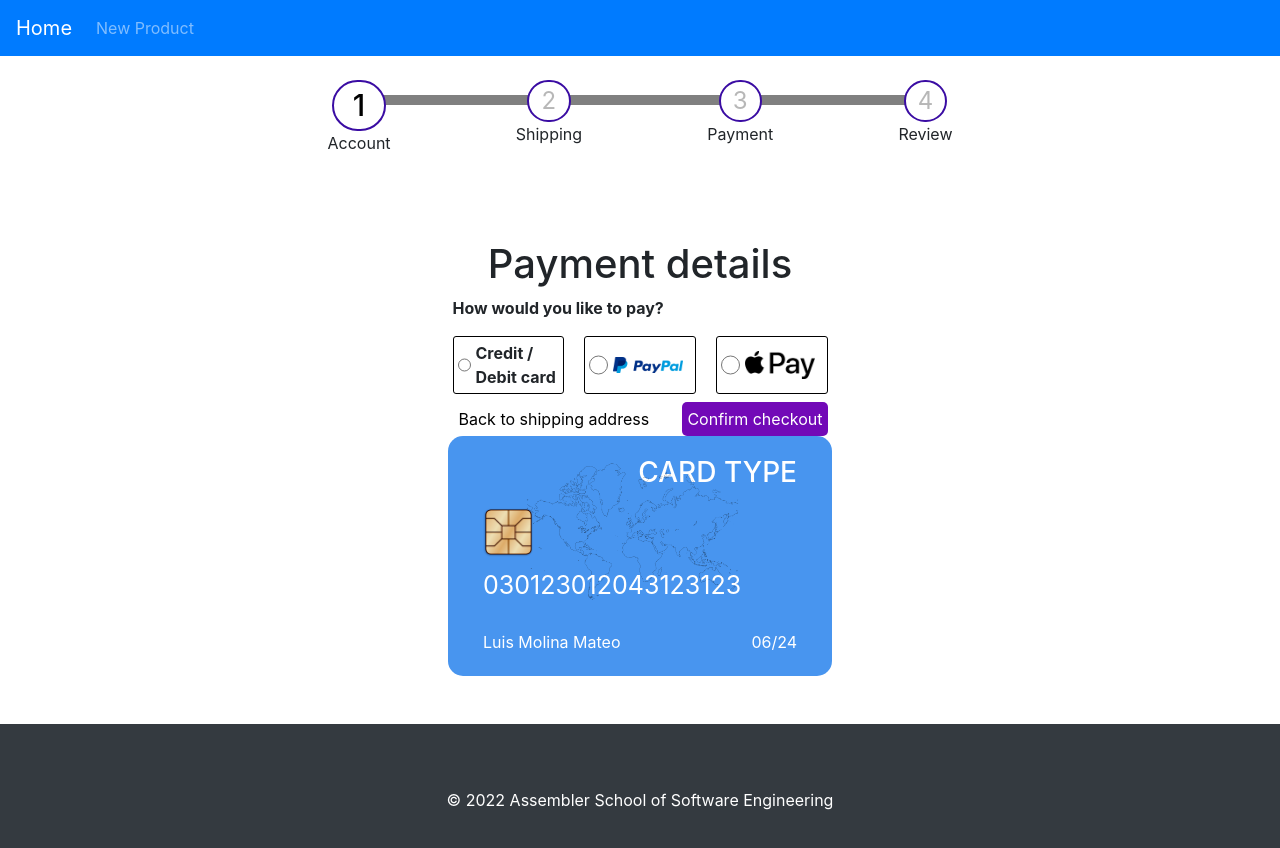
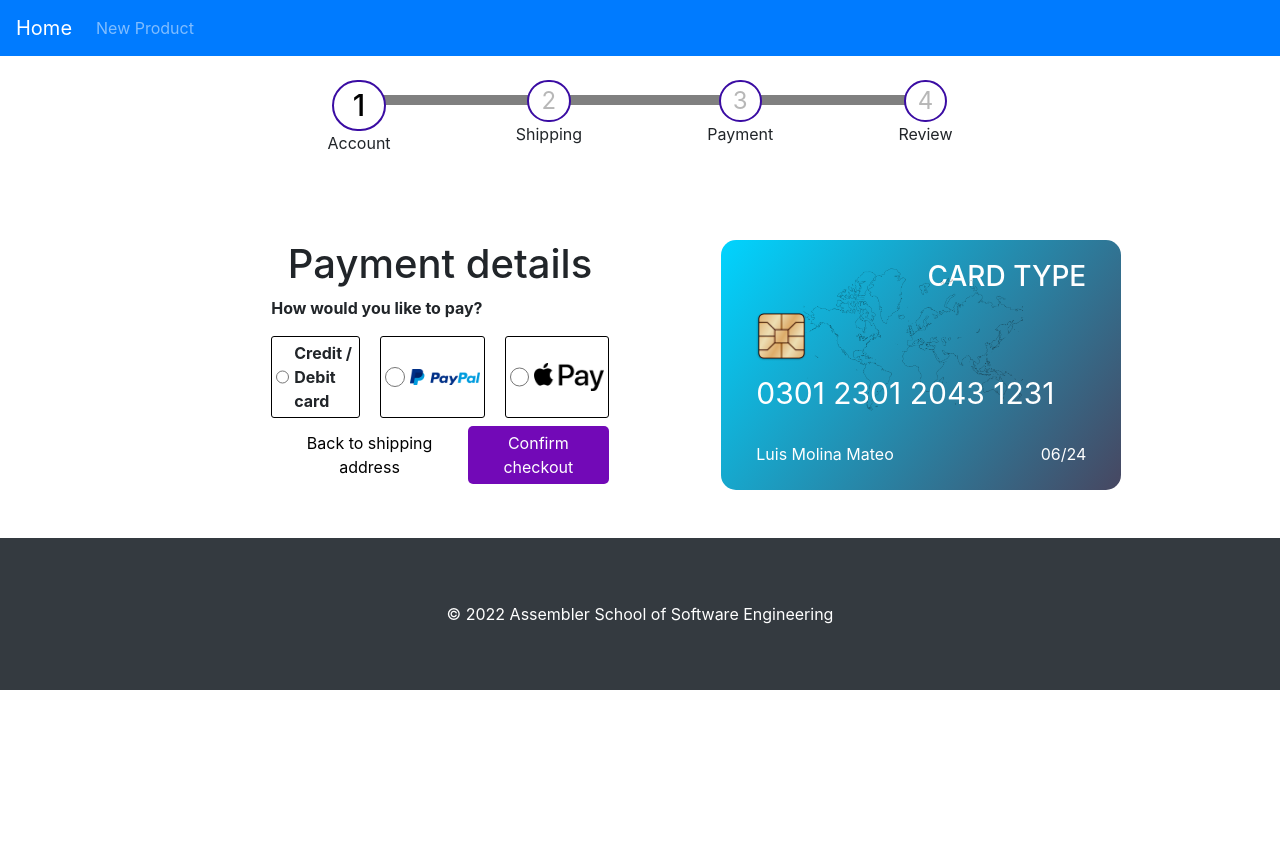
Before and after one commit to assembler-institute/react-shopping-cart-context, a React (Create React App) app: page /checkout/step-1 in a window 1280 px wide. Shown: the top 848 px of the page. After the commit the page ends 800 px from the top, so only its background shows below. Built offline with nearby package versions, Linux system fonts and the light colour scheme.

Commit message:
card positioned in paymentForm

```diff
--- a/src/components/CreditCardTemplate/CreditCardTemplate.js
+++ b/src/components/CreditCardTemplate/CreditCardTemplate.js
@@ -12,7 +12,7 @@ export default function CreditCardTemplate() {
             </div>
             <h3 className="cardType">CARD TYPE</h3>
             <img className="chip" src={creditChip} alt="chip" />
-            <p className="CardNumbersField">030123012043123123</p>
+            <p className="CardNumbersField">0301 2301 2043 1231</p>
             <div className="cardFooter">
                 <p className="CardHolderField">Luis Molina Mateo</p>
                 <p className="expireField">06/24</p>
--- a/src/components/CreditCardTemplate/creditCardTemplate.scss
+++ b/src/components/CreditCardTemplate/creditCardTemplate.scss
@@ -12,17 +12,20 @@
   }
 }
 .cardContainer {
+  align-self: center;
   display: flex;
   flex-direction: column;
   position: relative;
   padding: 20px 35px;
-  min-width: 27vw;
-  width: 30vw;
-  min-height: 25vh;
-  height: 30vh;
+  width: 400px;
+  height: 250px;
   border-radius: 15px;
   gap: 10px;
-  background-color: v.$lightBlue;
+  background: linear-gradient(
+    127deg,
+    rgba(0, 212, 255, 1),
+    rgba(71, 71, 97, 1)
+  );
   color: white;
 
   .cardType {
@@ -34,8 +37,7 @@
   }
   .CardNumbersField {
     z-index: 1;
-    font-size: 25px;
-    justify-self: flex-end;
+    font-size: 30px;
   }
   .cardFooter {
     display: inline-flex;
--- a/src/pages/Checkout/checkout.scss
+++ b/src/pages/Checkout/checkout.scss
@@ -50,6 +50,18 @@ form {
 }
 
 // pay methods
+.paymentFormWrapper {
+  width: 100%;
+  display: flex;
+  flex-direction: row;
+  justify-content: center;
+  .paymentSection {
+    width: 45%;
+  }
+  .paymentForm {
+    width: 60%;
+  }
+}
 .methodsContainer {
   display: flex;
   flex-direction: row;
--- a/src/pages/Checkout/steps/PaymentForm.js
+++ b/src/pages/Checkout/steps/PaymentForm.js
@@ -25,7 +25,8 @@ export function PaymentForm() {
     console.log("render: PaymentForm")
     console.log(payment)
     return (
-        <section className="mflex mcol malign-center">
+        <div className="paymentFormWrapper">
+            <section className="paymentSection mflex mcol malign-center">
                 <h1 className="formTitle">Payment details</h1>
                 <Formik
                     initialValues={{
@@ -55,7 +56,7 @@ export function PaymentForm() {
                         handleBlur,
                         handleSubmit,
                     }) => (
-                    <form onSubmit={handleSubmit}>
+                        <form className="paymentForm" onSubmit={handleSubmit}>
                             <p className="bolder">How would you like to pay?</p>
                             <div className="methodsContainer">
                                 {/* pay methods */}
@@ -233,8 +234,11 @@ export function PaymentForm() {
                         </form>
                     )}
                 </Formik>
+
+            </section>
             <CreditCardTemplate />
-        </section>
+        </div>
+
 
     )
 }
```
Lines whose indentation alone changed are shown as unchanged.
